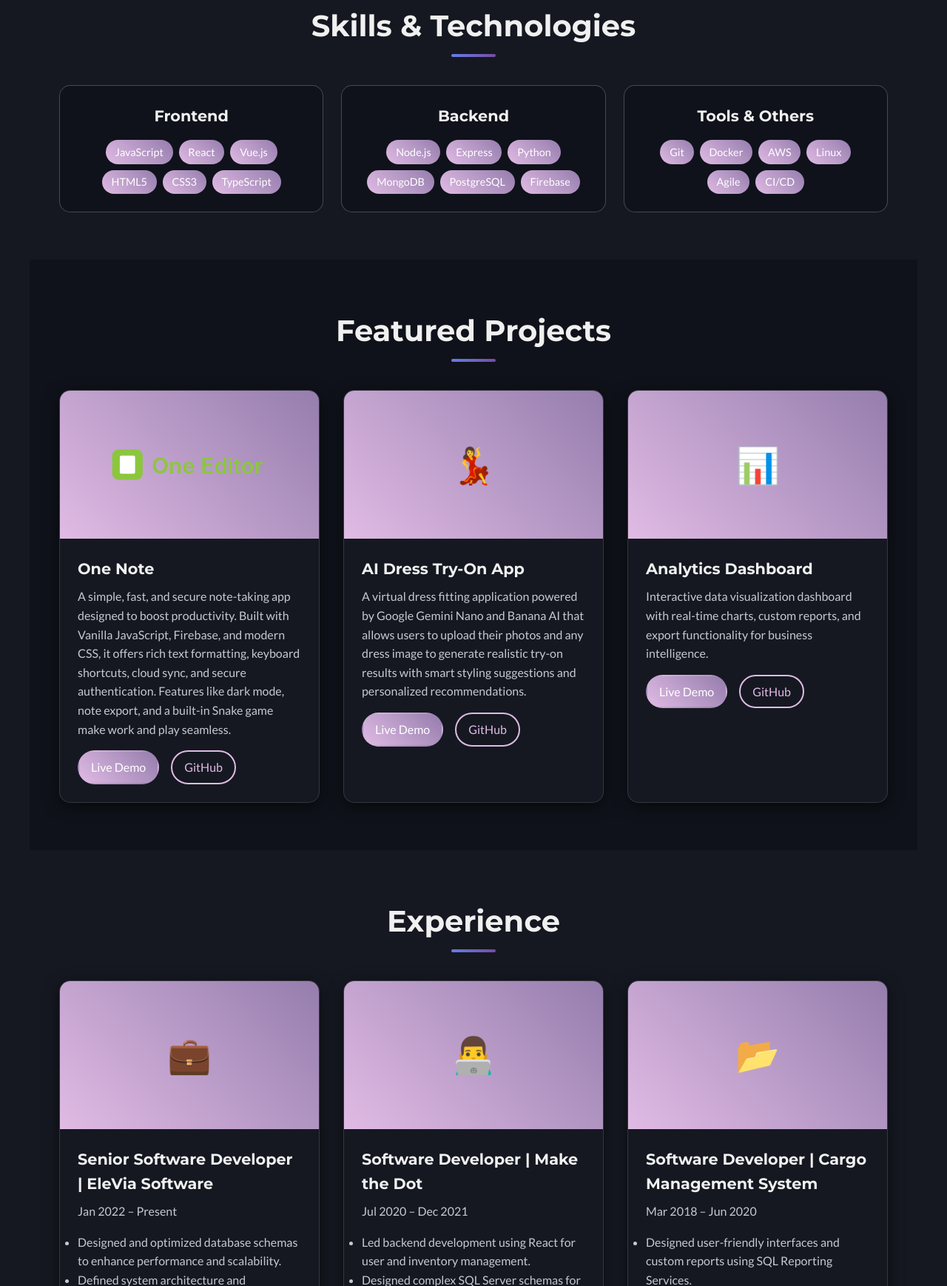
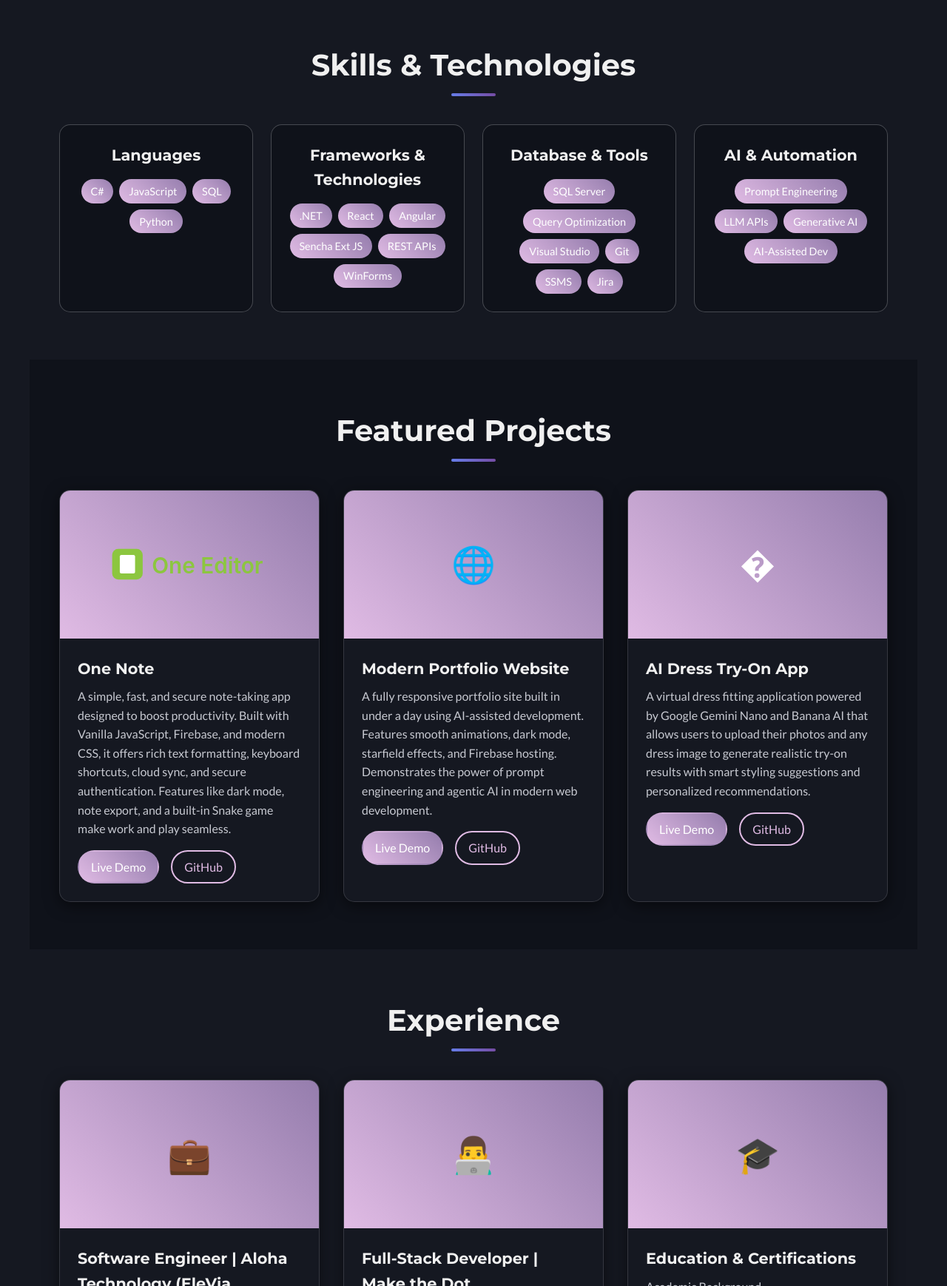
Before and after one commit to avnishy84/portfolio-website, a website with bundled scripts: page index.html in a window 1280 px wide. Shown: the part 1062-2800 px from the top of the page at 74% size. Built offline with nearby package versions, Linux system fonts and the light colour scheme.

Commit message:
added new updates

```diff
--- a/index.html
+++ b/index.html
@@ -38,7 +38,7 @@
                 <div class="profile-image" aria-hidden="true"><img src="./images/avnish-transparent.png"></div>
             </div>
             <h1>Hi, I'm Avnish Yadav</h1>
-            <p>Software Engineer | JavaScript Enthusiast | Full-Stack Developer</p>
+            <p>Software Engineer | Full-Stack Developer | AI Enthusiast</p>
             <a href="#projects" class="cta">View My Work</a>
         </div>
     </header>
@@ -52,11 +52,8 @@
                         <img src="./images/avnish-transparent.png">
                     </div>
                     <div class="about-text">
-                        <p>I'm a passionate software engineer with a love for creating innovative solutions and
-                            user-friendly applications. With expertise in JavaScript and modern web technologies, I
-                            enjoy building full-stack applications that make a difference.</p>
-                        <p>When I'm not coding, you can find me exploring new technologies, contributing to open-source
-                            projects, or sharing knowledge with the developer community.</p>
+                        <p>I'm a Software Engineer with 4+ years of experience developing and supporting enterprise applications using C#, .NET, SQL Server, and JavaScript frameworks. I specialize in debugging production issues, optimizing database performance, and maintaining complex legacy systems while driving modernization initiatives.</p>
+                        <p>Currently exploring AI-driven development including Generative AI, LLM integration, and AI-assisted automation to enhance modern software systems. I'm passionate about leveraging prompt engineering and agentic AI tools to accelerate development workflows and solve real-world problems.</p>
                     </div>
                 </div>
             </div>
@@ -67,36 +64,43 @@
                 <h2>Skills & Technologies</h2>
                 <div class="skills-grid">
                     <div class="skill-category">
-                        <h3>Frontend</h3>
+                        <h3>Languages</h3>
                         <div class="skill-tags">
+                            <span class="skill-tag">C#</span>
                             <span class="skill-tag">JavaScript</span>
-                            <span class="skill-tag">React</span>
-                            <span class="skill-tag">Vue.js</span>
-                            <span class="skill-tag">HTML5</span>
-                            <span class="skill-tag">CSS3</span>
-                            <span class="skill-tag">TypeScript</span>
+                            <span class="skill-tag">SQL</span>
+                            <span class="skill-tag">Python</span>
                         </div>
                     </div>
                     <div class="skill-category">
-                        <h3>Backend</h3>
+                        <h3>Frameworks & Technologies</h3>
                         <div class="skill-tags">
-                            <span class="skill-tag">Node.js</span>
-                            <span class="skill-tag">Express</span>
-                            <span class="skill-tag">Python</span>
-                            <span class="skill-tag">MongoDB</span>
-                            <span class="skill-tag">PostgreSQL</span>
-                            <span class="skill-tag">Firebase</span>
+                            <span class="skill-tag">.NET</span>
+                            <span class="skill-tag">React</span>
+                            <span class="skill-tag">Angular</span>
+                            <span class="skill-tag">Sencha Ext JS</span>
+                            <span class="skill-tag">REST APIs</span>
+                            <span class="skill-tag">WinForms</span>
                         </div>
                     </div>
                     <div class="skill-category">
-                        <h3>Tools & Others</h3>
+                        <h3>Database & Tools</h3>
                         <div class="skill-tags">
+                            <span class="skill-tag">SQL Server</span>
+                            <span class="skill-tag">Query Optimization</span>
+                            <span class="skill-tag">Visual Studio</span>
                             <span class="skill-tag">Git</span>
-                            <span class="skill-tag">Docker</span>
-                            <span class="skill-tag">AWS</span>
-                            <span class="skill-tag">Linux</span>
-                            <span class="skill-tag">Agile</span>
-                            <span class="skill-tag">CI/CD</span>
+                            <span class="skill-tag">SSMS</span>
+                            <span class="skill-tag">Jira</span>
+                        </div>
+                    </div>
+                    <div class="skill-category">
+                        <h3>AI & Automation</h3>
+                        <div class="skill-tags">
+                            <span class="skill-tag">Prompt Engineering</span>
+                            <span class="skill-tag">LLM APIs</span>
+                            <span class="skill-tag">Generative AI</span>
+                            <span class="skill-tag">AI-Assisted Dev</span>
                         </div>
                     </div>
                 </div>
@@ -125,22 +129,21 @@
                         </div>
                     </div>
                     <div class="project-card">
-                        <div class="project-image">💃</div>
+                        <div class="project-image">🌐</div>
                         <div class="project-content">
-                            <h3>AI Dress Try-On App</h3>
-                            <p>A virtual dress fitting application powered by Google Gemini Nano and Banana AI that allows users to upload their photos and any dress image to generate realistic try-on results with smart styling suggestions and personalized recommendations.</p>
+                            <h3>Modern Portfolio Website</h3>
+                            <p>A fully responsive portfolio site built in under a day using AI-assisted development. Features smooth animations, dark mode, starfield effects, and Firebase hosting. Demonstrates the power of prompt engineering and agentic AI in modern web development.</p>
                             <div class="project-links">
-                                <a href="#" target="_blank">Live Demo</a>
-                                <a href="#" target="_blank">GitHub</a>
+                                <a href="https://avnish-portfolio-c14e6.web.app/" target="_blank">Live Demo</a>
+                                <a href="https://github.com/avnishy84" target="_blank">GitHub</a>
                             </div>
                         </div>
                     </div>
                     <div class="project-card">
-                        <div class="project-image">📊</div>
+                        <div class="project-image">�</div>
                         <div class="project-content">
-                            <h3>Analytics Dashboard</h3>
-                            <p>Interactive data visualization dashboard with real-time charts, custom reports, and
-                                export functionality for business intelligence.</p>
+                            <h3>AI Dress Try-On App</h3>
+                            <p>A virtual dress fitting application powered by Google Gemini Nano and Banana AI that allows users to upload their photos and any dress image to generate realistic try-on results with smart styling suggestions and personalized recommendations.</p>
                             <div class="project-links">
                                 <a href="#" target="_blank">Live Demo</a>
                                 <a href="#" target="_blank">GitHub</a>
@@ -156,44 +159,44 @@
                 <h2>Experience</h2>
                 <div class="projects-grid"> <!-- Reusing the same grid layout class -->
 
-                    <div class="project-card"> <!-- Experience Card 1 -->
+                    <div class="project-card">
                         <div class="project-image">💼</div>
                         <div class="project-content">
-                            <h3>Senior Software Developer | EleVia Software</h3>
-                            <p class="duration">Jan 2022 – Present</p>
+                            <h3>Software Engineer | Aloha Technology (EleVia Platform)</h3>
+                            <p class="duration">Jan 2022 – Present | Pune</p>
                             <ul style="color: #c7c9d1;">
-                                <li>Designed and optimized database schemas to enhance performance and scalability.</li>
-                                <li>Defined system architecture and implemented efficient business logic.</li>
-                                <li>Managed customer requests, troubleshooting, and feature enhancements.</li>
-                                <li>Developed SQL stored procedures, triggers, and jobs for automation.</li>
+                                <li>Working across two enterprise projects, contributing to legacy maintenance and modernization using Sencha Ext JS and React.</li>
+                                <li>Optimized SQL queries and stored procedures, improving performance by up to 30% and reducing timeouts.</li>
+                                <li>Led database normalization initiative, resulting in 20% faster query response times.</li>
+                                <li>Resolved critical production issues across full stack (UI, APIs, database layers).</li>
+                                <li>Refactored legacy code and enhanced validation logic to improve system stability.</li>
                             </ul>
                         </div>
                     </div>
 
-                    <div class="project-card"> <!-- Experience Card 2 -->
+                    <div class="project-card">
                         <div class="project-image">👨‍💻</div>
                         <div class="project-content">
-                            <h3>Software Developer | Make the Dot</h3>
-                            <p class="duration">Jul 2020 – Dec 2021</p>
+                            <h3>Full-Stack Developer | Make the Dot</h3>
+                            <p class="duration">Project-Based</p>
                             <ul style="color: #c7c9d1;">
-                                <li>Led backend development using React for user and inventory management.</li>
-                                <li>Designed complex SQL Server schemas for manufacturing workflows.</li>
-                                <li>Built RESTful APIs for seamless frontend-backend communication.</li>
-                                <li>Mentored junior developers and optimized system performance.</li>
+                                <li>Built full-stack application with Angular frontend and JavaScript backend.</li>
+                                <li>Enhanced Chrome extension using Python to automate workflows.</li>
+                                <li>Implemented RESTful communication, improving data flow reliability and performance.</li>
+                                <li>Debugged cross-component issues, enhancing stability and user experience.</li>
                             </ul>
                         </div>
                     </div>
 
-                    <div class="project-card"> <!-- Experience Card 3 -->
-                        <div class="project-image">📂</div>
+                    <div class="project-card">
+                        <div class="project-image">🎓</div>
                         <div class="project-content">
-                            <h3>Software Developer | Cargo Management System</h3>
-                            <p class="duration">Mar 2018 – Jun 2020</p>
+                            <h3>Education & Certifications</h3>
+                            <p class="duration">Academic Background</p>
                             <ul style="color: #c7c9d1;">
-                                <li>Designed user-friendly interfaces and custom reports using SQL Reporting Services.
-                                </li>
-                                <li>Improved security models and enforced business policies.</li>
-                                <li>Addressed troubleshooting and provided training to new developers.</li>
+                                <li><strong>Master of Computer Applications (MCA)</strong> - AKTU, Lucknow (2020–2022) - 77.80%</li>
+                                <li><strong>Bachelor of Computer Applications (BCA)</strong> - CSJMU, Kanpur (2017–2020) - 63.00%</li>
+                                <li>Currently learning Generative AI, LLMs, and AI-assisted development workflows.</li>
                             </ul>
                         </div>
                     </div>
```
Also changed, not shown: 1 other file.
